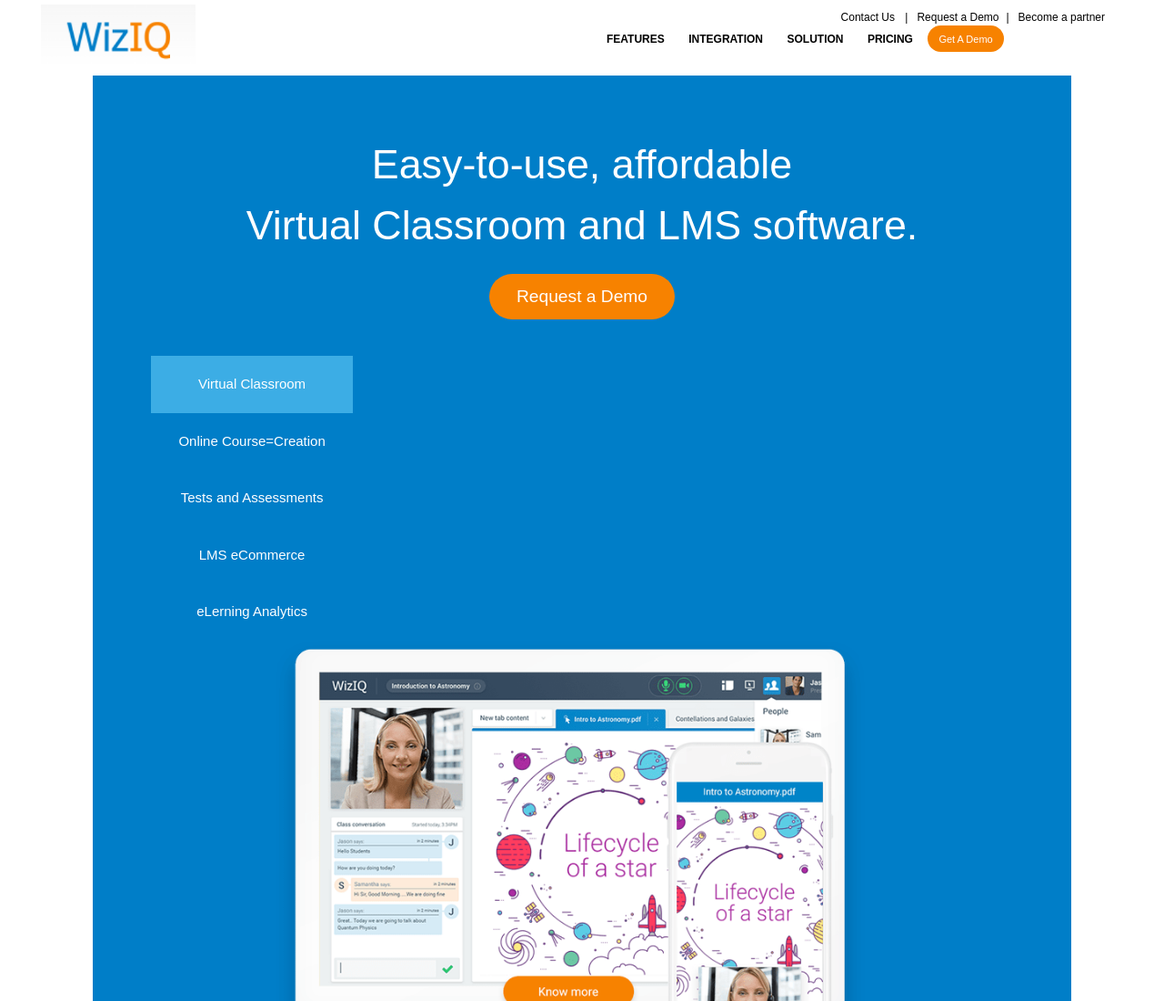
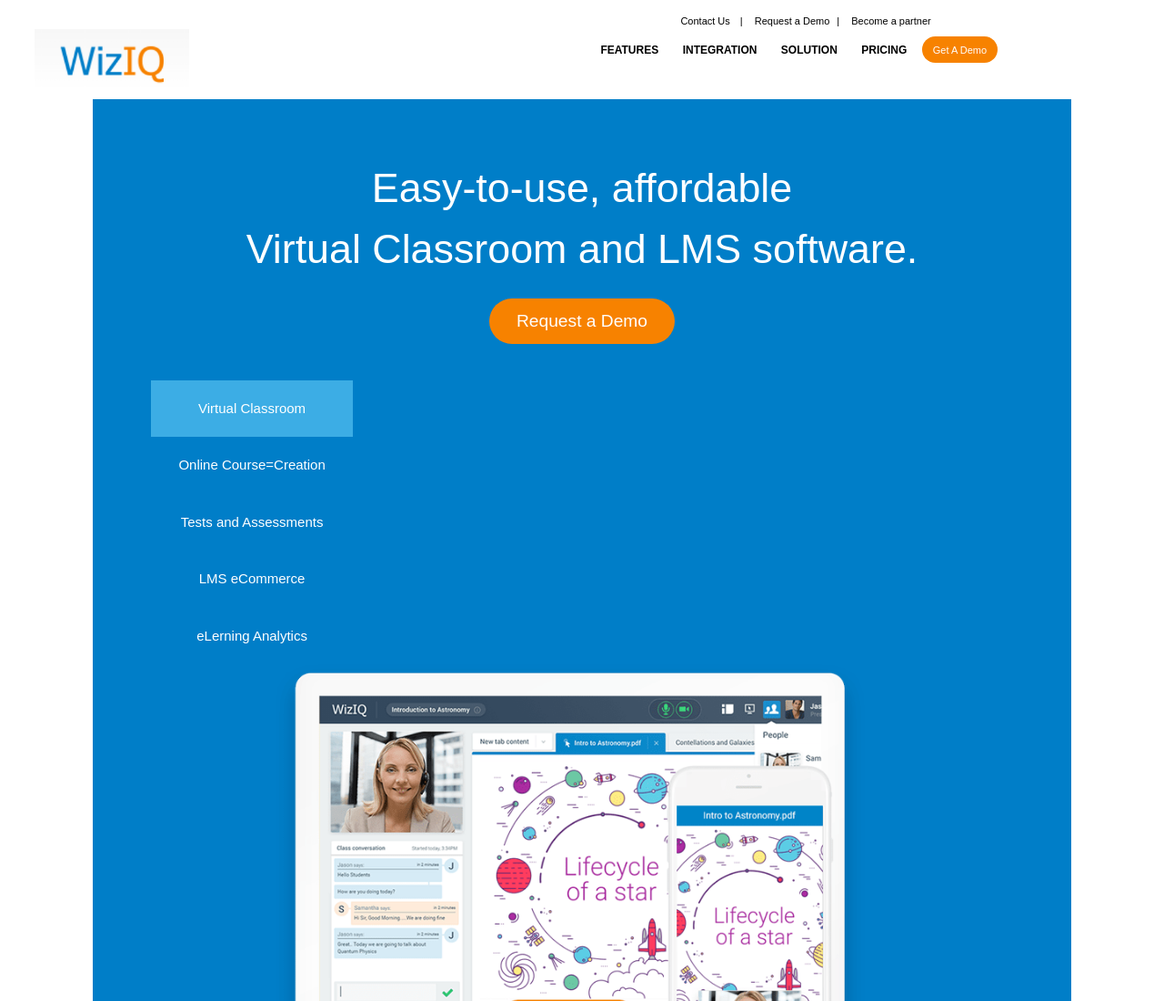
Before and after one commit to 123Ainam/Ainam-FirstRepository, a plain HTML site: page index.html in a window 1280 px wide. Shown: the top 1100 px of the page at 91% size. Drawn offline with nearby package versions, Linux system fonts and the light colour scheme.

Commit message:
new file added

```diff
--- a/DEMO.css
+++ b/DEMO.css
@@ -94,6 +94,24 @@ h2 {
     outline: none;
 }
 
+* {
+    box-sizing: border-box;
+    margin: 0;
+    padding: 0;
+  }
+
+  body {
+    font-family: Arial, sans-serif;
+    font-size: 16px;
+    line-height: 1.5;
+    color: #333;
+    background-color: #fff;
+    scroll-behavior: smooth;
+    margin: 0;
+   }
+
+/* navbar */
+
 .container {
     max-width: 1190px;
     margin:auto;
@@ -103,7 +121,8 @@ h2 {
      margin-top: 5px;
 }
 .top-right{
-    font-size: 12px;
+    font-size: 11px;
+    margin-top: 15px;
     margin-left: 700px;
 }
 .top-right a{
@@ -116,18 +135,9 @@ h2 {
     padding-left: 8px;
 }
 
-
-body {
-    font-family: Arial, sans-serif;
-    font-size: 16px;
-    line-height: 1.5;
-    color: #333;
-    background-color: #fff;
-    scroll-behavior: smooth;
-}
     .top-right-links{
         margin-top: 10px;
-        margin-right: 400px;
+        margin-left: 440px;
         font-weight: 600;
       }
    .top-right-links a{
@@ -152,9 +162,6 @@ body {
    }
    .nav{
        display: flex;
-       justify-content: flex-end;
-       margin-top: right;
-       padding-left: 200px;
    }
 
    .img-fluid{
--- a/MAIN PAGE.css
+++ b/MAIN PAGE.css
@@ -4,9 +4,9 @@
     box-sizing: border-box;
     margin: 0;
     padding: 0;
- }
+  }
 
-body {
+  body {
     font-family: Arial, sans-serif;
     font-size: 16px;
     line-height: 1.5;
@@ -14,29 +14,21 @@ body {
     background-color: #fff;
     scroll-behavior: smooth;
     margin: 0;
-}
+   }
 
 /* navbar */
 
 .container {
     max-width: 1190px;
     margin:auto;
-    display: flex;
-    justify-content: space-between;
-    align-items: center;
-    position: relative;
-    padding: 1opx 20px;
+    margin-left: 3vw;
 }
 .navbar-details {
      margin-top: 5px;
 }
 .top-right{
-    position: absolute;
-    top: 10px;
-    right: 20px;
-    display: flex;
-    justify-content: flex-end;
-    align-items: center;
+    font-size: 11px;
+    margin-top: 15px;
     margin-left: 700px;
 }
 .top-right a{
@@ -44,13 +36,10 @@ body {
     color: black;
     padding-left: 10px;
     display:inline-block;
-    font-size: 12px;
 }
 .sign {
     padding-left: 8px;
 }
-
-
 
     .top-right-links{
         margin-top: 10px;
@@ -79,9 +68,6 @@ body {
    }
    .nav{
        display: flex;
-       justify-content: space-between;
-       align-items: center;
-       width: 100%;
    }
 
    .img-fluid{
```
